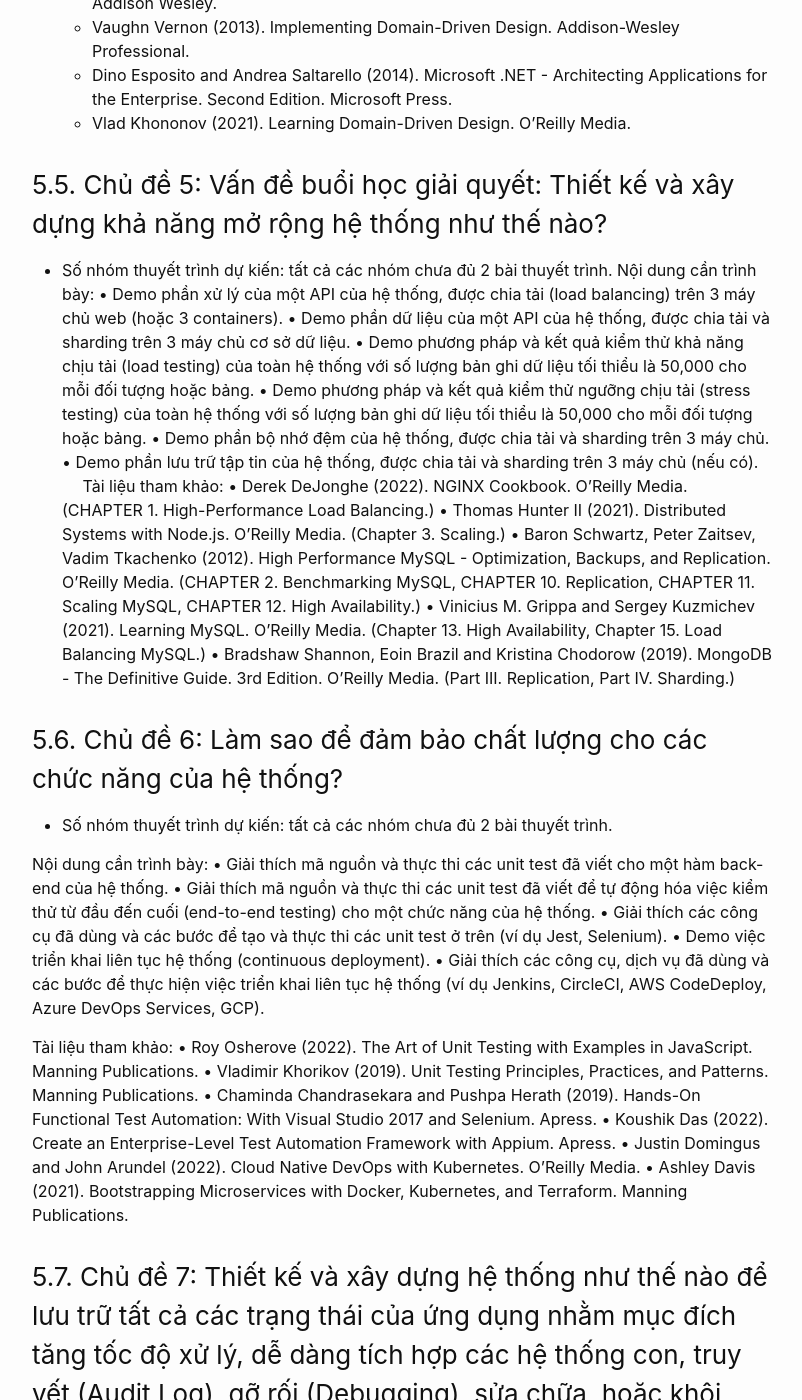
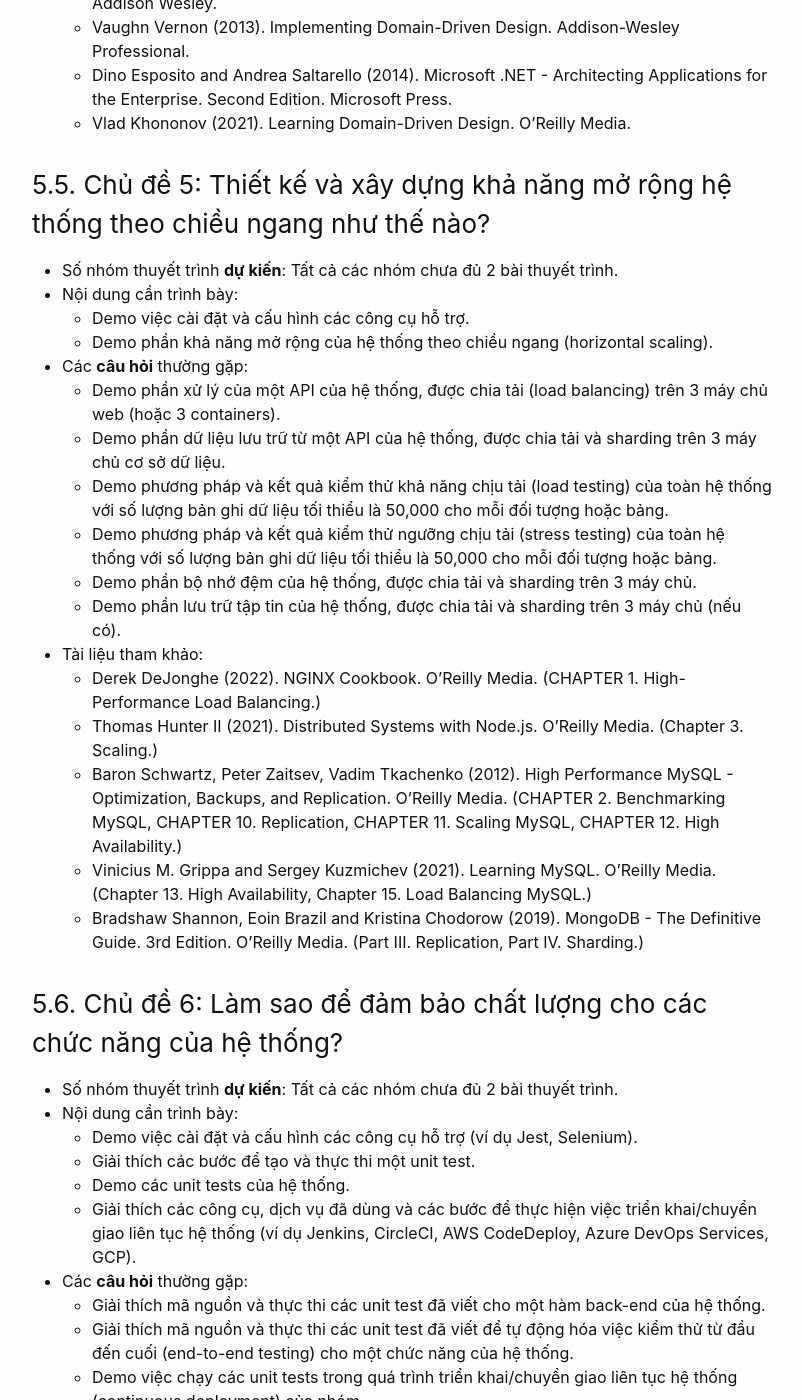
Before and after one commit to ngohuybien/ngohuybien.github.io, a Jekyll site: the page built from _posts/2024-01-29-enterprise-project-presentation-topics.md, in a window 1280 px wide and 1400 px high, scrolled down 4581 px. Shown: the whole window, without its empty margins (238-1040 px from the left). Built offline with Jekyll 4.4.1, drawn with Linux system fonts in a browser that asks for light colours; some of the changed text lies outside the part shown.

Commit message:
Update 2024-01-29-enterprise-project-presentation-topics.md

```diff
--- a/_posts/2024-01-29-enterprise-project-presentation-topics.md
+++ b/_posts/2024-01-29-enterprise-project-presentation-topics.md
@@ -110,10 +110,10 @@
     * Justin Richer and Antonio Sanso (2017). OAuth 2 in Action. Manning Publications.
     * Neil Madden (2020). API Security in Action. Manning Publications.
     * Prabath Siriwardena and Nuwan Dias (2020). Microservices Security in Action. Manning Publications.
-    * <a target ="blank" href="https://www.keycloak.org/guides">Keycloak</>
-    * <a target ="blank" href="https://www.okta.com">Okta</>
-    * <a target ="blank" href="https://www.pingidentity.com/en.html">PingIdentity</>
-    * <a target ="blank" href="https://www.microsoft.com/en-us/security/business/microsoft-entra">Microsoft Entra ID</>
+    * <a target ="blank" href="https://www.keycloak.org/guides">Keycloak</a>
+    * <a target ="blank" href="https://www.okta.com">Okta</a>
+    * <a target ="blank" href="https://www.pingidentity.com/en.html">PingIdentity</a>
+    * <a target ="blank" href="https://www.microsoft.com/en-us/security/business/microsoft-entra">Microsoft Entra ID</a>
 
 ### 5.4. Chủ đề 4: Thiết kế và xây dựng hệ thống như thế nào để giảm sự phụ thuộc vào các công nghệ và tăng khả năng quản lý sự phức tạp của hệ thống?
 * Số nhóm thuyết trình **dự kiến**: 1 nhóm.
@@ -129,53 +129,58 @@
     * Dino Esposito and Andrea Saltarello (2014). Microsoft .NET - Architecting Applications for the Enterprise. Second Edition. Microsoft Press.
     * Vlad Khononov (2021). Learning Domain-Driven Design. O'Reilly Media.
 
-### 5.5. Chủ đề 5: Vấn đề buổi học giải quyết: Thiết kế và xây dựng khả năng mở rộng hệ thống như thế nào?
-* Số nhóm thuyết trình dự kiến: tất cả các nhóm chưa đủ 2 bài thuyết trình.
-Nội dung cần trình bày:
-•	Demo phần xử lý của một API của hệ thống, được chia tải (load balancing) trên 3 máy chủ web (hoặc 3 containers).
-•	Demo phần dữ liệu của một API của hệ thống, được chia tải và sharding trên 3 máy chủ cơ sở dữ liệu.
-•	Demo phương pháp và kết quả kiểm thử khả năng chịu tải (load testing) của toàn hệ thống với số lượng bản ghi dữ liệu tối thiểu là 50,000 cho mỗi đối tượng hoặc bảng.
-•	Demo phương pháp và kết quả kiểm thử ngưỡng chịu tải (stress testing) của toàn hệ thống với số lượng bản ghi dữ liệu tối thiểu là 50,000 cho mỗi đối tượng hoặc bảng.
-•	Demo phần bộ nhớ đệm của hệ thống, được chia tải và sharding trên 3 máy chủ.
-•	Demo phần lưu trữ tập tin của hệ thống, được chia tải và sharding trên 3 máy chủ (nếu có).
-
-Tài liệu tham khảo:
-•	Derek DeJonghe (2022). NGINX Cookbook. O'Reilly Media. (CHAPTER 1. High-Performance Load Balancing.)
-•	Thomas Hunter II (2021). Distributed Systems with Node.js. O'Reilly Media. (Chapter 3. Scaling.)
-•	Baron Schwartz, Peter Zaitsev, Vadim Tkachenko (2012). High Performance MySQL - Optimization, Backups, and Replication. O'Reilly Media. (CHAPTER 2. Benchmarking MySQL, CHAPTER 10. Replication, CHAPTER 11. Scaling MySQL, CHAPTER 12. High Availability.)
-•	Vinicius M. Grippa and Sergey Kuzmichev (2021). Learning MySQL. O'Reilly Media. (Chapter 13. High Availability, Chapter 15. Load Balancing MySQL.)
-•	Bradshaw Shannon, Eoin Brazil and Kristina Chodorow (2019). MongoDB - The Definitive Guide. 3rd Edition. O'Reilly Media. (Part III. Replication, Part IV. Sharding.)
+### 5.5. Chủ đề 5: Thiết kế và xây dựng khả năng mở rộng hệ thống theo chiều ngang như thế nào?
+* Số nhóm thuyết trình **dự kiến**: Tất cả các nhóm chưa đủ 2 bài thuyết trình.
+* Nội dung cần trình bày:
+    * Demo việc cài đặt và cấu hình các công cụ hỗ trợ.
+    * Demo phần khả năng mở rộng của hệ thống theo chiều ngang (horizontal scaling).
+* Các **câu hỏi** thường gặp:
+    * Demo phần xử lý của một API của hệ thống, được chia tải (load balancing) trên 3 máy chủ web (hoặc 3 containers).
+    * Demo phần dữ liệu lưu trữ từ một API của hệ thống, được chia tải và sharding trên 3 máy chủ cơ sở dữ liệu.
+    * Demo phương pháp và kết quả kiểm thử khả năng chịu tải (load testing) của toàn hệ thống với số lượng bản ghi dữ liệu tối thiểu là 50,000 cho mỗi đối tượng hoặc bảng.
+    * Demo phương pháp và kết quả kiểm thử ngưỡng chịu tải (stress testing) của toàn hệ thống với số lượng bản ghi dữ liệu tối thiểu là 50,000 cho mỗi đối tượng hoặc bảng.
+    * Demo phần bộ nhớ đệm của hệ thống, được chia tải và sharding trên 3 máy chủ.
+    * Demo phần lưu trữ tập tin của hệ thống, được chia tải và sharding trên 3 máy chủ (nếu có).
+* Tài liệu tham khảo:
+    * Derek DeJonghe (2022). NGINX Cookbook. O'Reilly Media. (CHAPTER 1. High-Performance Load Balancing.)
+    * Thomas Hunter II (2021). Distributed Systems with Node.js. O'Reilly Media. (Chapter 3. Scaling.)
+    * Baron Schwartz, Peter Zaitsev, Vadim Tkachenko (2012). High Performance MySQL - Optimization, Backups, and Replication. O'Reilly Media. (CHAPTER 2. Benchmarking MySQL, CHAPTER 10. Replication, CHAPTER 11. Scaling MySQL, CHAPTER 12. High Availability.)
+    * Vinicius M. Grippa and Sergey Kuzmichev (2021). Learning MySQL. O'Reilly Media. (Chapter 13. High Availability, Chapter 15. Load Balancing MySQL.)
+    * Bradshaw Shannon, Eoin Brazil and Kristina Chodorow (2019). MongoDB - The Definitive Guide. 3rd Edition. O'Reilly Media. (Part III. Replication, Part IV. Sharding.)
 
 ### 5.6. Chủ đề 6: Làm sao để đảm bảo chất lượng cho các chức năng của hệ thống?
-* Số nhóm thuyết trình dự kiến: tất cả các nhóm chưa đủ 2 bài thuyết trình.
-
-Nội dung cần trình bày:
-•	Giải thích mã nguồn và thực thi các unit test đã viết cho một hàm back-end của hệ thống.
-•	Giải thích mã nguồn và thực thi các unit test đã viết để tự động hóa việc kiểm thử từ đầu đến cuối (end-to-end testing) cho một chức năng của hệ thống.
-•	Giải thích các công cụ đã dùng và các bước để tạo và thực thi các unit test ở trên (ví dụ Jest, Selenium).
-•	Demo việc triển khai liên tục hệ thống (continuous deployment).
-•	Giải thích các công cụ, dịch vụ đã dùng và các bước để thực hiện việc triển khai liên tục hệ thống (ví dụ Jenkins, CircleCI, AWS CodeDeploy, Azure DevOps Services, GCP).
-
-Tài liệu tham khảo:
-•	Roy Osherove (2022). The Art of Unit Testing with Examples in JavaScript. Manning Publications.
-•	Vladimir Khorikov (2019). Unit Testing Principles, Practices, and Patterns. Manning Publications.
-•	Chaminda Chandrasekara and Pushpa Herath (2019). Hands-On Functional Test Automation: With Visual Studio 2017 and Selenium. Apress.
-•	Koushik Das (2022). Create an Enterprise-Level Test Automation Framework with Appium. Apress.
-•	Justin Domingus and John Arundel (2022). Cloud Native DevOps with Kubernetes. O'Reilly Media.
-•	Ashley Davis (2021). Bootstrapping Microservices with Docker, Kubernetes, and Terraform. Manning Publications.
+* Số nhóm thuyết trình **dự kiến**: Tất cả các nhóm chưa đủ 2 bài thuyết trình.
+* Nội dung cần trình bày:
+    * Demo việc cài đặt và cấu hình các công cụ hỗ trợ (ví dụ Jest, Selenium).
+    * Giải thích các bước để tạo và thực thi một unit test.
+    * Demo các unit tests của hệ thống.
+    * Giải thích các công cụ, dịch vụ đã dùng và các bước để thực hiện việc triển khai/chuyển giao liên tục hệ thống (ví dụ Jenkins, CircleCI, AWS CodeDeploy, Azure DevOps Services, GCP).
+* Các **câu hỏi** thường gặp:
+    * Giải thích mã nguồn và thực thi các unit test đã viết cho một hàm back-end của hệ thống.
+    * Giải thích mã nguồn và thực thi các unit test đã viết để tự động hóa việc kiểm thử từ đầu đến cuối (end-to-end testing) cho một chức năng của hệ thống.
+    * Demo việc chạy các unit tests trong quá trình triển khai/chuyển giao liên tục hệ thống (continuous deployment) của nhóm.
+* Tài liệu tham khảo:
+    * Roy Osherove (2022). The Art of Unit Testing with Examples in JavaScript. Manning Publications.
+    * Vladimir Khorikov (2019). Unit Testing Principles, Practices, and Patterns. Manning Publications.
+    * Chaminda Chandrasekara and Pushpa Herath (2019). Hands-On Functional Test Automation: With Visual Studio 2017 and Selenium. Apress.
+    * Koushik Das (2022). Create an Enterprise-Level Test Automation Framework with Appium. Apress.
+    * Justin Domingus and John Arundel (2022). Cloud Native DevOps with Kubernetes. O'Reilly Media.
+    * Ashley Davis (2021). Bootstrapping Microservices with Docker, Kubernetes, and Terraform. Manning Publications.
 
 ### 5.7. Chủ đề 7: Thiết kế và xây dựng hệ thống như thế nào để lưu trữ tất cả các trạng thái của ứng dụng nhằm mục đích tăng tốc độ xử lý, dễ dàng tích hợp các hệ thống con, truy vết (Audit Log), gỡ rối (Debugging), sửa chữa, hoặc khôi phục hệ thống?
-* Số nhóm thuyết trình dự kiến: tất cả các nhóm chưa đủ 2 bài thuyết trình.
-Nội dung cần trình bày:
-•	Demo 2 chức năng của hệ thống được hiện thực hóa bằng cách áp dụng CQRS và Event Sourcing.
-•	Giải thích các công cụ đã dùng và các bước để thực hiện 2 chức năng trên.
-Tài liệu tham khảo:
-•	Martin Kleppmann (2016). Making Sense of Stream Processing. O'Reilly Media.
-•	Chris Richardson (2019). Microservices Patterns - With Examples in Java. Manning Publications.
-•	Binildas Christudas (2019). Practical Microservices Architectural Patterns - Event-Based Java Microservices with Spring Boot and Spring Cloud. Apress.
-•	Alexander Dean and Valentin Crettaz (2019). Event Streams in Action - Real-Time Event Systems with Kafka and Kinesis.
-•	Dino Esposito and Andrea Saltarello (2014). Microsoft .NET - Architecting Applications for the Enterprise. Second Edition. Microsoft Press.
-•	Kevin Hoffman (2017). Building Microservices with ASP.NET Core - Develop, Test, and Deploy Cross-Platform Services in the Cloud. O'Reilly.
+* Số nhóm thuyết trình **dự kiến**: Tất cả các nhóm chưa đủ 2 bài thuyết trình.
+* Nội dung cần trình bày:
+    * Demo việc cài đặt và cấu hình các công cụ hỗ trợ (ví dụ EventStoreDB).
+    * Demo 2 chức năng của hệ thống được hiện thực hóa bằng cách áp dụng CQRS và Event Sourcing.
+    * Giải thích các bước để thực hiện 2 chức năng trên.
+* Các **câu hỏi** thường gặp:
+* Tài liệu tham khảo:
+    * Martin Kleppmann (2016). Making Sense of Stream Processing. O'Reilly Media.
+    * Chris Richardson (2019). Microservices Patterns - With Examples in Java. Manning Publications.
+    * Binildas Christudas (2019). Practical Microservices Architectural Patterns - Event-Based Java Microservices with Spring Boot and Spring Cloud. Apress.
+    * Alexander Dean and Valentin Crettaz (2019). Event Streams in Action - Real-Time Event Systems with Kafka and Kinesis.
+    * Dino Esposito and Andrea Saltarello (2014). Microsoft .NET - Architecting Applications for the Enterprise. Second Edition. Microsoft Press.
+    * Kevin Hoffman (2017). Building Microservices with ASP.NET Core - Develop, Test, and Deploy Cross-Platform Services in the Cloud. O'Reilly.
 
 
 
```
